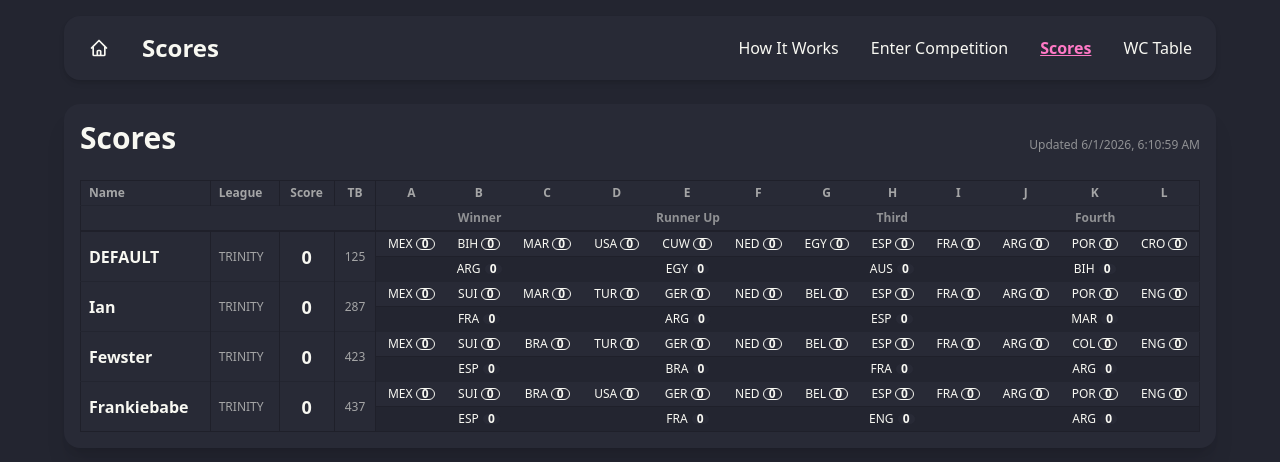
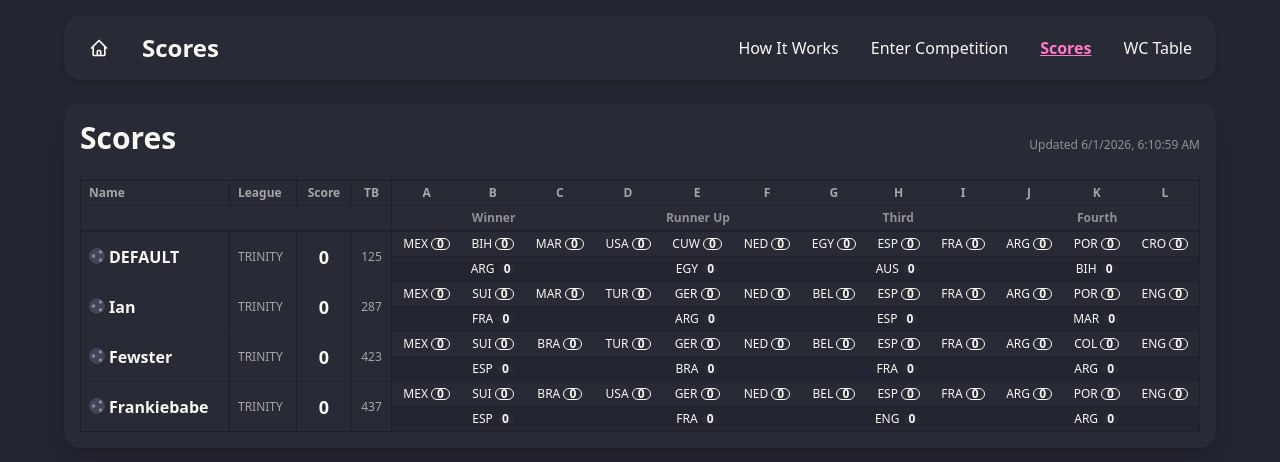
Before and after one commit to StevenFewster/sweeps, a Next.js app: page /wc-2026/scores in a window 1280 px wide. Shown: the top 462 px of the page. Built offline with nearby package versions, Linux system fonts and the light colour scheme.

Commit message:
Adding share button

```diff
--- a/app/wc-2026/scores/page.tsx
+++ b/app/wc-2026/scores/page.tsx
@@ -1,5 +1,6 @@
 import PageNav from "@/components/PageNav";
 import { WcGroupScoreCell, WcFinalScoreCell } from "@/components/WcScoreCells";
+import WcShareButton from "@/components/WcShareButton";
 import { WC2026_NAV_ITEMS } from "@/lib/constants";
 import scoresData from "@/public/scores-wc-2026.json";
 import React from "react";
@@ -78,6 +79,10 @@ export default function ScoresPage() {
                           rowSpan={2}
                           className="font-bold text-base align-middle border-r border-base-300 whitespace-nowrap"
                         >
+                          <WcShareButton
+                            playerName={player.name}
+                            finalScores={player.finalScores}
+                          />
                           {player.name}
                         </td>
                         <td
--- /dev/null
+++ b/components/WcShareButton.tsx
@@ -0,0 +1,92 @@
+"use client";
+
+import { useState } from "react";
+
+interface FinalScore {
+  name: string;
+  shortName: string;
+  finalPosition: number | null;
+  score: number;
+}
+
+interface WcShareButtonProps {
+  playerName: string;
+  finalScores: {
+    winner: FinalScore;
+    runnerUp: FinalScore;
+    third: FinalScore;
+    fourth: FinalScore;
+  };
+}
+
+const PLACE_SQUARES = ["🟨", "⬜", "🟧", "⬛"] as const;
+
+export default function WcShareButton({
+  playerName,
+  finalScores,
+}: WcShareButtonProps) {
+  const [copied, setCopied] = useState(false);
+
+  const handleShare = async (e: React.MouseEvent) => {
+    e.stopPropagation();
+    const lines = [
+      `WC 2026 Sweepstake — ${playerName}`,
+      `${PLACE_SQUARES[0]} ${finalScores.winner.name}`,
+      `${PLACE_SQUARES[1]} ${finalScores.runnerUp.name}`,
+      `${PLACE_SQUARES[2]} ${finalScores.third.name}`,
+      `${PLACE_SQUARES[3]} ${finalScores.fourth.name}`,
+    ];
+    try {
+      await navigator.clipboard.writeText(lines.join("\n"));
+      setCopied(true);
+      setTimeout(() => setCopied(false), 2000);
+    } catch {
+      // clipboard not available
+    }
+  };
+
+  return (
+    <span className="relative inline-flex items-center">
+      {copied && (
+        <span className="absolute bottom-full left-0 mb-1 whitespace-nowrap rounded bg-neutral text-neutral-content text-xs px-2 py-0.5 pointer-events-none animate-fade-out z-10">
+          Copied to clipboard!
+        </span>
+      )}
+    <button
+      onClick={handleShare}
+      title="Copy picks to clipboard"
+      className="btn btn-neutral btn-xs p-0 min-h-0 h-auto mr-1 text-base-content/40 hover:text-base-content"
+    >
+      {copied ? (
+        <svg
+          xmlns="http://www.w3.org/2000/svg"
+          viewBox="0 0 16 16"
+          fill="currentColor"
+          className="w-3.5 h-3.5 text-success"
+        >
+          <path
+            fillRule="evenodd"
+            d="M12.416 3.376a.75.75 0 0 1 .208 1.04l-5 7.5a.75.75 0 0 1-1.154.114l-3-3a.75.75 0 0 1 1.06-1.06l2.353 2.353 4.493-6.74a.75.75 0 0 1 1.04-.207Z"
+            clipRule="evenodd"
+          />
+        </svg>
+      ) : (
+        <svg
+          xmlns="http://www.w3.org/2000/svg"
+          viewBox="0 0 24 24"
+          width="16"
+          fill="currentColor"
+          className="w-3.5 h-3.5"
+        >
+          {" "}
+          <circle cx="18" cy="5" r="3" />
+          <circle cx="6" cy="12" r="3" />
+          <circle cx="18" cy="19" r="3" />
+          <line x1="8.59" y1="13.51" x2="15.42" y2="17.49" />
+          <line x1="15.41" y1="6.51" x2="8.59" y2="10.49" />
+        </svg>
+      )}
+    </button>
+    </span>
+  );
+}
--- a/tailwind.config.ts
+++ b/tailwind.config.ts
@@ -6,6 +6,20 @@ const config: Config = {
     "./components/**/*.{js,ts,jsx,tsx,mdx}",
     "./app/**/*.{js,ts,jsx,tsx,mdx}",
   ],
+  theme: {
+    extend: {
+      keyframes: {
+        fadeOut: {
+          '0%': { opacity: '1' },
+          '60%': { opacity: '1' },
+          '100%': { opacity: '0' },
+        },
+      },
+      animation: {
+        'fade-out': 'fadeOut 2s ease-in-out forwards',
+      },
+    },
+  },
   plugins: [require("daisyui")],
   daisyui: {
     themes: ["dracula"],
```
